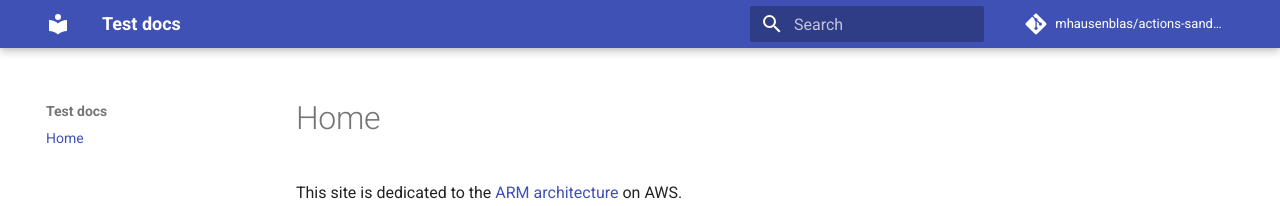
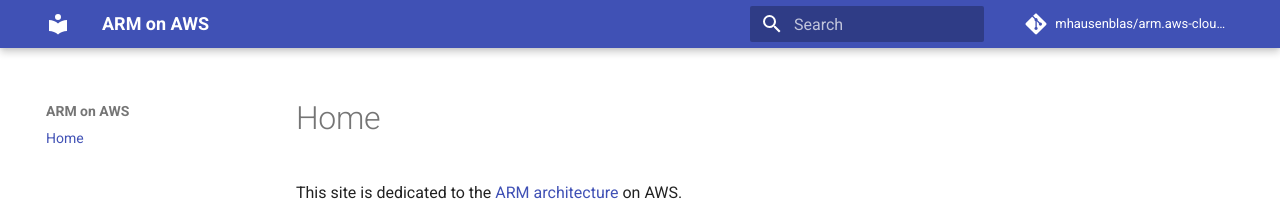
Before and after one commit to mhausenblas/arm.aws-cloud.dev, an MkDocs documentation site: the page built from docs/index.md, in a window 1280 px wide. Shown: the top 206 px of the page. Built offline with MkDocs 1.6.1 and Material for MkDocs 9.7.7, drawn with Linux system fonts in a browser that asks for light colours; comment, search, counter and statistics services are not loaded.

Commit message:
updates config

```diff
--- a/mkdocs.yml
+++ b/mkdocs.yml
@@ -1,9 +1,9 @@
-site_name: Test docs
-site_description: 'A docs test'
+site_name: ARM on AWS
+site_description: 'Using ARM on AWS'
 site_author: 'Michael Hausenblas'
 docs_dir: docs/
-repo_name: 'mhausenblas/actions-sandbox'
-repo_url: 'https://github.com/mhausenblas/actions-sandbox'
+repo_name: 'mhausenblas/arm.aws-cloud.dev'
+repo_url: 'https://github.com/mhausenblas/arm.aws-cloud.dev'
 nav:
     - Home: index.md
 theme:
```
